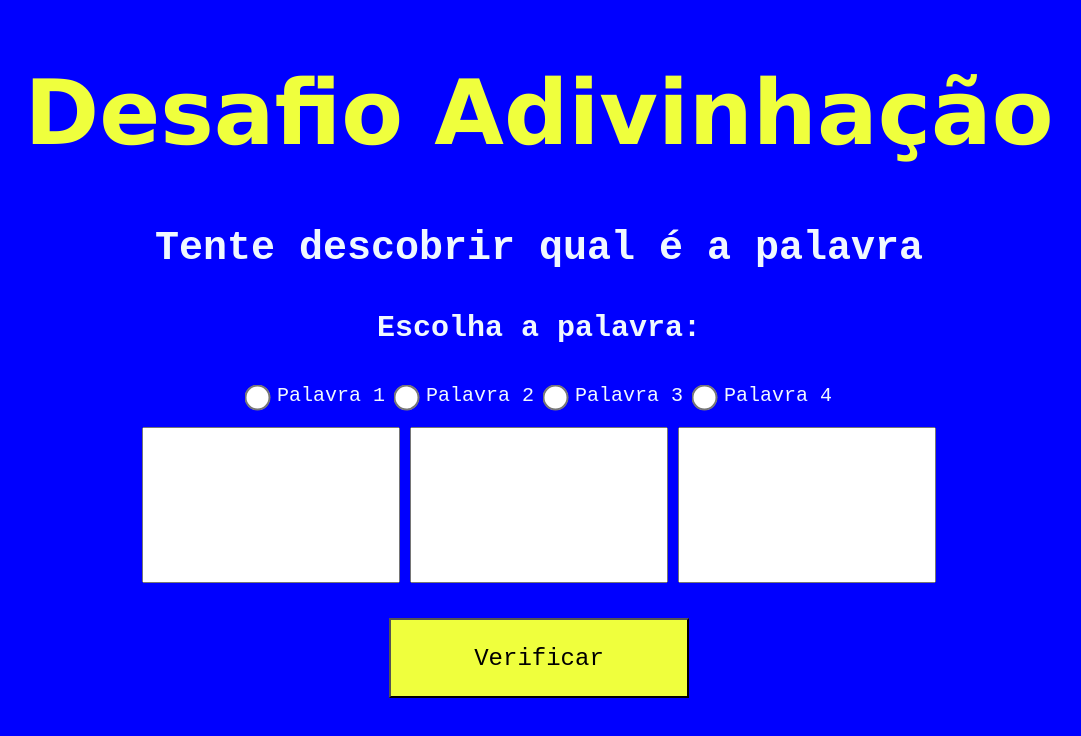
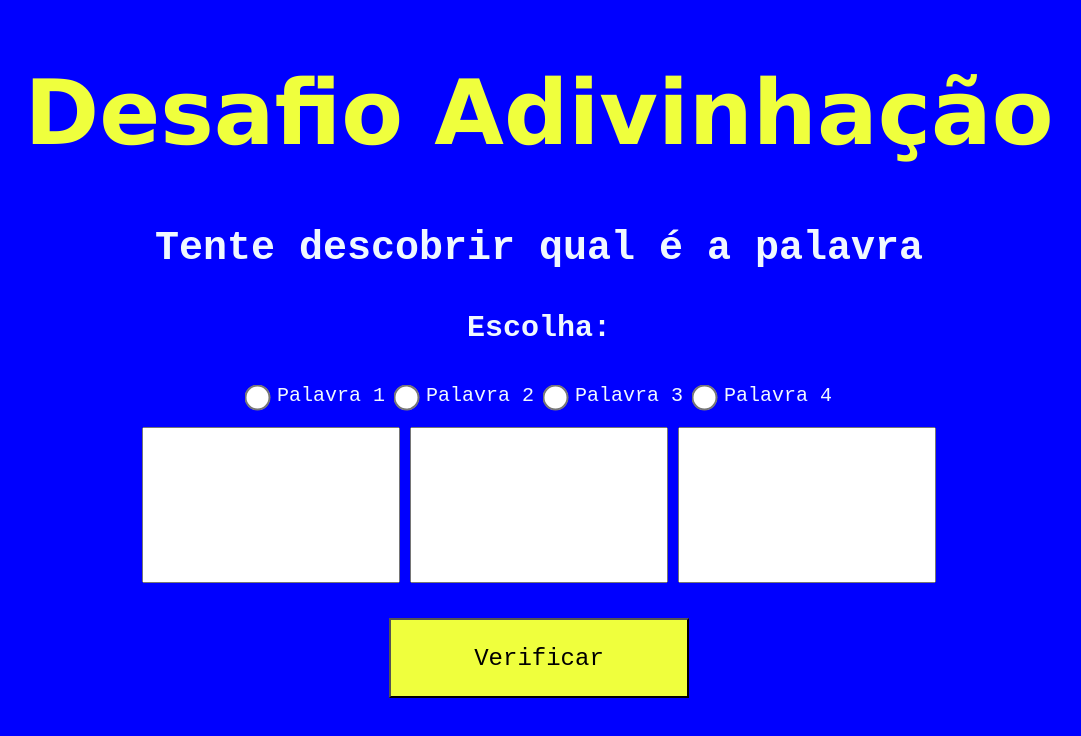
Before and after one commit to moralleh/desafioAdvinhacao, a plain HTML site: page index.html in a window 1280 px wide. Shown: the whole page, without its empty margins (101-1182 px from the left). Drawn offline with Linux system fonts and the light colour scheme.

Commit message:
refactor: Reescreve o h4

```diff
--- a/index.html
+++ b/index.html
@@ -9,7 +9,7 @@
 <body>
   <h1>Desafio Adivinhação</h1>
   <h3>Tente descobrir qual é a palavra</h3>
-  <h4>Escolha a palavra:</h4>
+  <h4>Escolha:</h4>
 
   <div class="container">
     <label class="radio-label">
```
